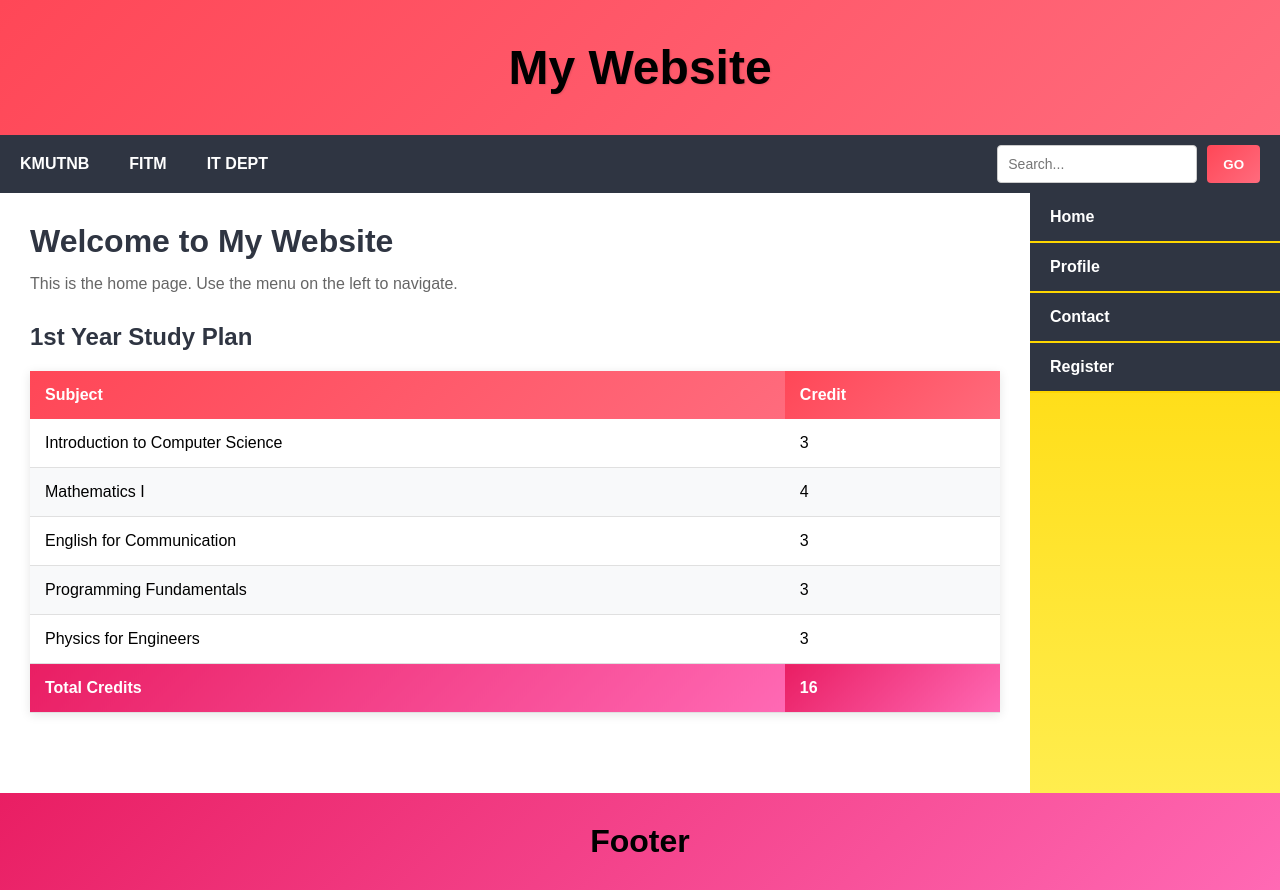
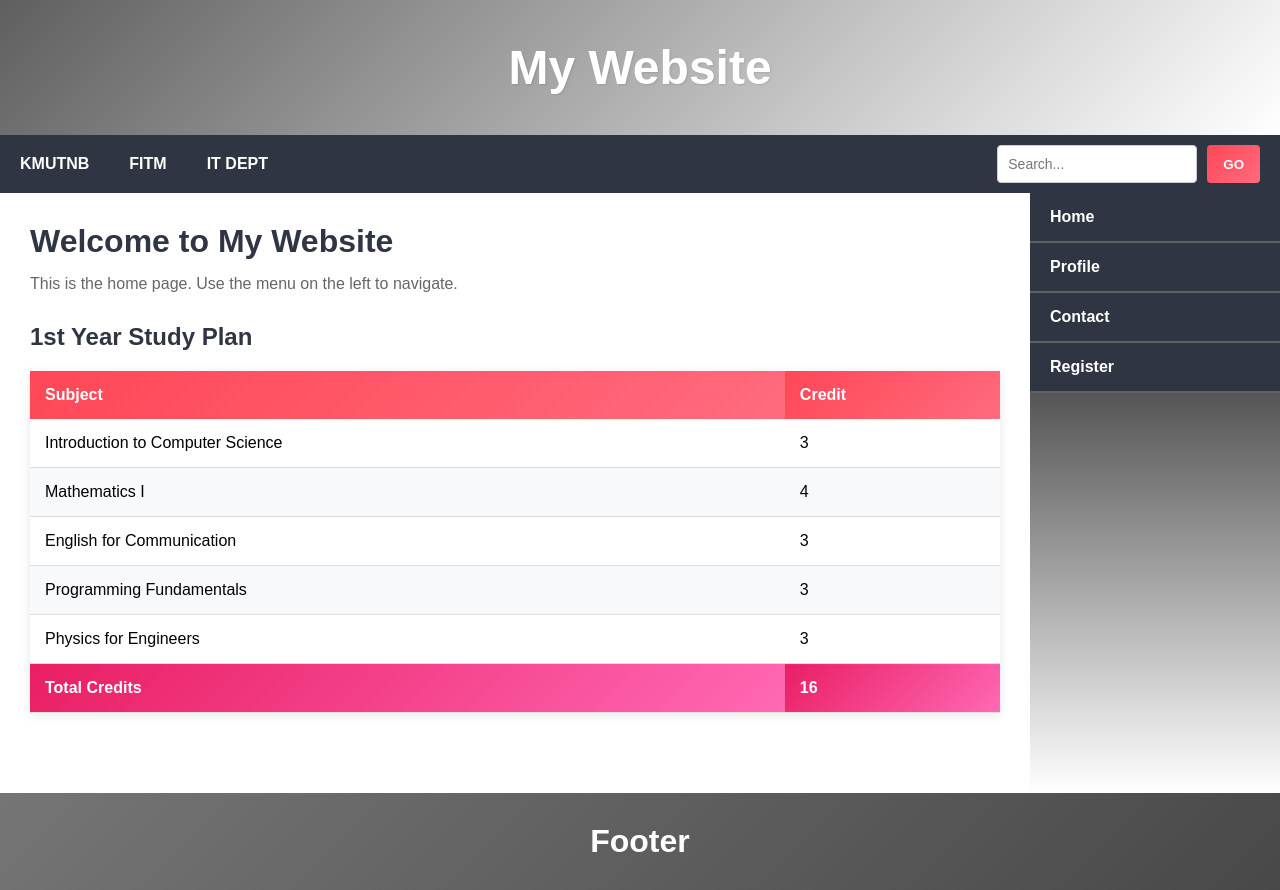
Before and after one commit to Wutthipong-06/Cw6--Website-Int, a plain HTML site: page index.html in a window 1280 px wide. Drawn offline with Linux system fonts and the light colour scheme.

Commit message:
Change Color

```diff
--- a/styles.css
+++ b/styles.css
@@ -9,8 +9,8 @@
 }
 /* Header */
 .header {
-    background: linear-gradient(135deg, #ff4757, #ff6b7d);
-    color: black;
+    background: linear-gradient(135deg, #5f5f5f, #ffffff);
+    color: rgb(255, 255, 255);
     text-align: center;
     padding: 40px 20px;
     font-size: 48px;
@@ -121,10 +121,11 @@
     background: linear-gradient(135deg, #e91e63, #ff69b4) !important;
     color: white;
 }
+
 /* Sidebar */
 .sidebar {
     width: 250px;
-    background: linear-gradient(180deg, #ffd700, #ffed4e);
+    background: linear-gradient(180deg, #000000, #ffffff);
     padding: 0;
 }
 .sidebar-item {
@@ -133,7 +134,7 @@
     color: white;
     padding: 15px 20px;
     text-decoration: none;
-    border-bottom: 2px solid #ffd700;
+    border-bottom: 2px solid #616161;
     font-weight: bold;
     transition: all 0.3s;
 }
@@ -190,8 +191,8 @@
 }
 
 .footer {
-    background: linear-gradient(135deg, #e91e63, #ff69b4);
-    color: black;
+    background: linear-gradient(135deg, #757575, #484848);
+    color: rgb(255, 255, 255);
     text-align: center;
     padding: 30px;
     font-size: 32px;
```
